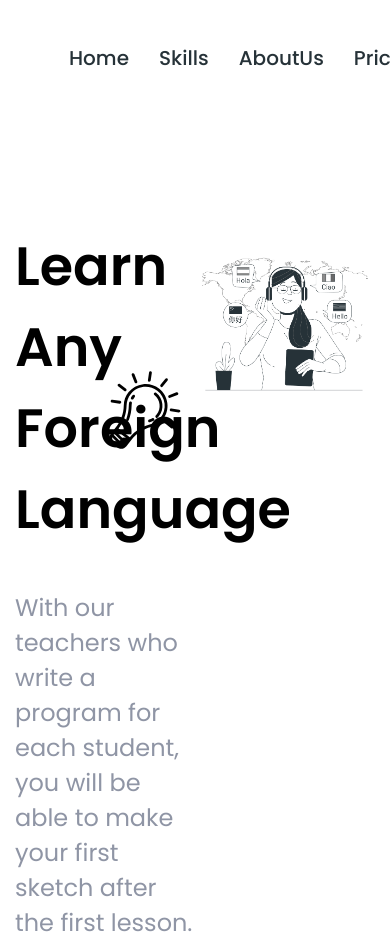
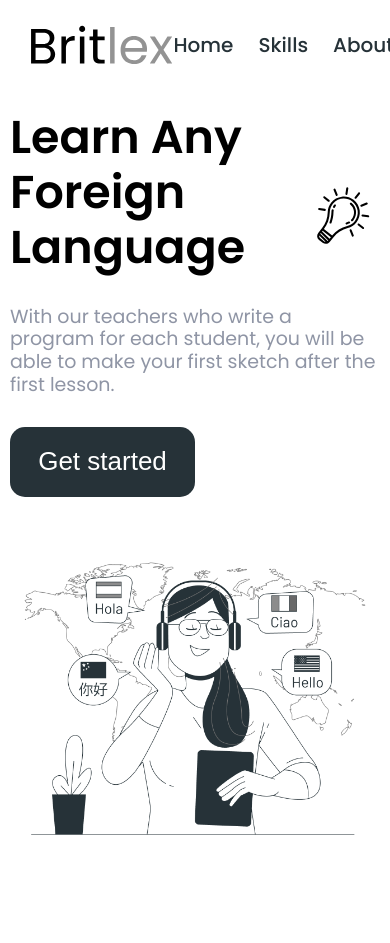
Before and after one commit to Dogdurbek/Britlex, a plain HTML site: page index.html in a window 390 px wide. Shown: the top 943 px of the page. Drawn offline with Linux system fonts and the light colour scheme.

Commit message:
media file two

```diff
--- a/index.html
+++ b/index.html
@@ -16,12 +16,12 @@
                 <div class="navbar__logo"><img src="./src/image/header/Britlex.svg" alt="BritLex logo"></div>
                 <ul class="navbar__nav">
                     <li class="nav-item"><a href="#" class="nav-link">Home</a></li>
-                    <li class="nav-item"><a href="#" class="nav-link">Skills</a></li>
+                    <li class="nav-item"><a href="#Skills" class="nav-link">Skills</a></li>
                     <li class="nav-item"><a href="#" class="nav-link">AboutUs</a></li>
                     <li class="nav-item"><a href="#" class="nav-link">Pricing</a></li>
                     <li class="nav-item"><a href="#" class="nav-link">Contacts</a></li>
                 </ul>
-                <div class="navbar__btn"><button>Let's Talk</button></div>
+                <button>Let's Talk</button>
             </nav>
         </div>
     </header>
@@ -30,22 +30,26 @@
             <div class="container">
                 <div class="row">
                     <div class="col">
-                        <h1 class="Britlex__title">Learn <br>
-                            Any Foreign
-                            Language
+                        <div class="Britlex__title">
+                            <h1>Learn <br>
+                                Any Foreign
+                                Language
+                            </h1>
                             <img class="Britlex__bulb" src="./src/image/started/bulb.svg" alt="bulb">
-                        </h1>
+                        </div>
                         <p class="Britlex__descr">With our teachers who write a program for
                             each student, you will be able to make your
                             first sketch after the first lesson.</p>
 
                         <button class="Britlex__btn">Get started</button>
                     </div>
-                    <div class="col"><img class="Britlex__img" src="./src/image/started/Learninglanguages.png" alt="ll"></div>
+                    <div class="Britlex__img">
+                        <img src="./src/image/started/Learninglanguages.png" alt="ll">
+                    </div>
                 </div>
             </div>
         </section>
-        <section class="Skills">
+        <section id="Skills" class="Skills">
             <div class="container">
                 <div class="Skills__skill">
                     <h2>Skills</h2>
@@ -68,9 +72,11 @@
                             <div class="col1">
                                 <img src="./src/image/skills/Type.png" alt="write" class="squares__img">
                                 <p class="squares__title">Writing</p>
-                                <p class="squares__descr">One of the most important and extensive
+                                <p tabindex="1" class="squares__descr">One of the most important and extensive
                                     areas of natural science, the science that
-                                    studies substances, also their composition </p>
+                                    studies substances, also their composition One of the most important and extensive
+                                    areas of natural science, the science that
+                                    studies substances, also their composition</p>
                                 <button class="squares__btn">learn more</button>
                             </div>
                             <div class="col2">
@@ -166,7 +172,8 @@
                     </div>
                     <div class="ContactUs__col">
                         <p class="ContactUs__title">Contact Us</p>
-                        <p class="ContactUs__text">Discover your current English level by taking our free online English test.Sign up to our newsletter for learning tips and free resources</p>
+                        <p class="ContactUs__text">Discover your current English level by taking our free online English
+                            test.Sign up to our newsletter for learning tips and free resources</p>
                         <div class="column">
                             <input type="email" class="ContactUs__int" placeholder="Enter Your E-mail">
                             <button class="ContactUs__btn">Subscribe</button>
--- a/src/styles/_header.scss
+++ b/src/styles/_header.scss
@@ -7,28 +7,21 @@
 
     .navbar {
         display: flex;
+        align-items: center;
+        justify-content: space-between;
 
         &__logo {
-            margin-right: 15%;
-
-
+            height: 54px;
             img {
-                align-items: center;
-                width: 250%;
-                height: 54px;
+                height: 100%;
             }
         }
 
-        &__nav{
+        &__nav {
             display: flex;
-            justify-content: space-between;
             align-items: center;
             column-gap: 30px;
-
         }
-
-        &__btn {
-            margin-left: 240px;
 
         button {
             background-color: #fff;
@@ -38,7 +31,6 @@
             font-size: 24px;
             border-radius: 5px;
         }
-        }
 
     }
 }
--- a/src/styles/_media.scss
+++ b/src/styles/_media.scss
@@ -1,30 +1,137 @@
-@media (max-width:1200px){
+@media (max-width:1200px) {
     .container {
-        max-width: 970px;
+        max-width: 992px;
     }
+
     .header {
         .navbar {
             &__logo {
-                img {
-                    width: 150%;
-                    height: 44px;
+                height: 40px;
+            }
+
+            &__nav {
+                column-gap: 25px;
+
+                .nav-item {
+                    font-size: 18px;
                 }
+            }
+
+            button {
+                width: 180px;
+                height: 40px;
+                font-size: 22px;
             }
         }
     }
-   .Britlex {
-       &__title {
-           font-size: 54px;
-       }
-       &__btn {
-           font-size: 26px;
-           height: 108px;
-       }
-   }
 
-}
-@media(max-width:992px){
-    .container {
-        max-width: 750px;
+    .Britlex {
+        padding: 110px 0 0;
+
+        &__title {
+            h1 {
+                font-size: 50px;
+                line-height: 120%;
+                margin: 0 0 30px;
+            }
+
+            img {
+                left: 95%;
+                width: 90px;
+            }
+        }
+
+        &__descr {
+            font-size: 20px;
+            line-height: 120%;
+            margin: 0 0 40px;
+        }
+
+        &__btn {
+            height: 70px;
+            font-size: 28px;
+        }
+    }
+
+    .Skills {
+        &__skill {
+            margin: 0 0 70px;
+        }
     }
 }
+
+@media(max-width:992px) {
+    .container {
+        max-width: 768px;
+    }
+
+    .header {
+        .container {
+            max-width: none;
+            padding: 0 30px;
+        }
+    }
+
+    .Britlex {
+        &__title {
+            h1 {
+                font-size: 46px;
+
+                br {
+                    display: none;
+                }
+            }
+
+            img {
+                width: 80px;
+                right: 0;
+                left: auto;
+            }
+        }
+
+        &__descr {
+            font-size: 19px;
+            margin: 0 0 30px;
+        }
+
+        &__btn {
+            font-size: 26px;
+        }
+
+        &__img {
+            width: 45%;
+        }
+    }
+}
+
+@media(max-width:768px) {
+    .container {
+        max-width: 576px;
+    }
+}
+
+@media(max-width:576px) {
+    .container {
+        padding: 0 15px;
+    }
+
+    .Britlex {
+        .row {
+            flex-direction: column;
+
+            .col {
+                width: 100%;
+            }
+        }
+
+        &__img {
+            width: 100%;
+        }
+    }
+}
+
+@media(max-width:425px) {
+    .container {
+        padding: 0 10px;
+    }
+}
--- a/src/styles/_skills.scss
+++ b/src/styles/_skills.scss
@@ -1,7 +1,9 @@
 .Skills {
+    padding: 90px 0 0;
+
     &__skill {
         text-align: center;
-        margin: 90px;
+        margin: 0 0 90px;
 
         h2 {
             font-weight: 600;
@@ -13,17 +15,21 @@
 
     .row {
         display: flex;
+
         .col {
             width: 33%;
             padding: 80px 43px;
             border-radius: 10px;
             background: rgba(245, 245, 245, 1);
         }
+
         .squares {
             width: 66%;
+
             &__top {
                 display: flex;
             }
+
             .listening {
                 display: flex;
                 border-radius: 10px;
@@ -40,6 +46,7 @@
                 background: rgba(245, 245, 245, 1);
                 margin-left: 18px;
             }
+
             .col2 {
                 width: 50%;
                 padding: 0 30px 44px 40px;
@@ -64,6 +71,14 @@
                 color: rgba(143, 149, 165, 1);
                 font-size: 16px;
                 font-weight: 400;
+                height: 100px;
+                transition: 1s;
+                overflow: hidden;
+                scroll-behavior: ;
+                &:focus {
+                    transition: 1s;
+                    height: 220px;
+                }
             }
 
             &__btn {
@@ -77,6 +92,7 @@
                 border: none;
                 margin-top: 38px;
             }
+
             &__img2 {
                 width: 100%;
                 height: 247px;
@@ -124,6 +140,7 @@
         color: rgba(38, 50, 56, 1);
 
     }
+
     &__descr {
         font-size: 16px;
         font-weight: 400;
--- a/src/styles/_started.scss
+++ b/src/styles/_started.scss
@@ -3,24 +3,34 @@
 
     .row {
         display: flex;
+        align-items: center;
+        justify-content: space-between;
 
         .col {
             width: 50%;
-
         }
     }
 
     &__img {
-        width: 100%;
+        width: 40%;
+        display: block;
+
+        img {
+            width: 100%;
+        }
     }
 
 
     &__title {
-        font-weight: 600;
-        font-size: 64px;
         position: relative;
-        margin-bottom: 40px;
-        width: 100%;
+
+        h1 {
+            font-weight: 600;
+            font-size: 64px;
+            margin-bottom: 40px;
+            width: 100%;
+        }
+
         img {
             position: absolute;
             top: 40%;
--- a/src/styles/index.scss
+++ b/src/styles/index.scss
@@ -4,6 +4,7 @@
     padding: 0;
     margin: 0;
     box-sizing: border-box;
+    scroll-behavior: smooth;
 }
 
 body {
@@ -11,7 +12,8 @@ body {
     background-color: #fff;
 }
 
-li, a {
+li,
+a {
     text-decoration: none;
     // line-height: 100%;
     font-weight: 500;
@@ -20,13 +22,13 @@ li, a {
     color: rgba(38, 50, 56, 1);
     ;
 }
+
 .container {
     max-width: 1200px;
     width: 100%;
     margin: 0 auto;
-    padding-right: 15px;
-    padding-left: 15px;
 }
+
 @import './header';
 @import './started';
 @import './skills';
```
Also changed, not shown: src/styles/index.css, 1 other file. Lines whose indentation alone changed are shown as unchanged.
